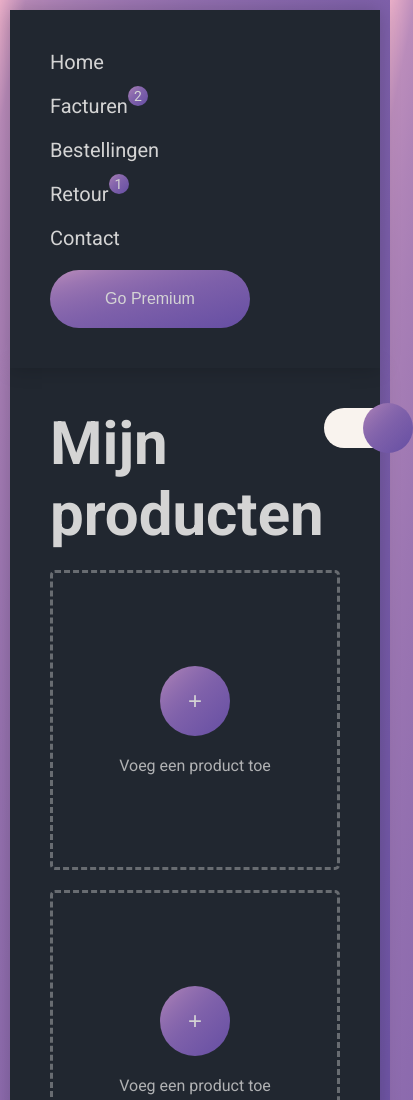
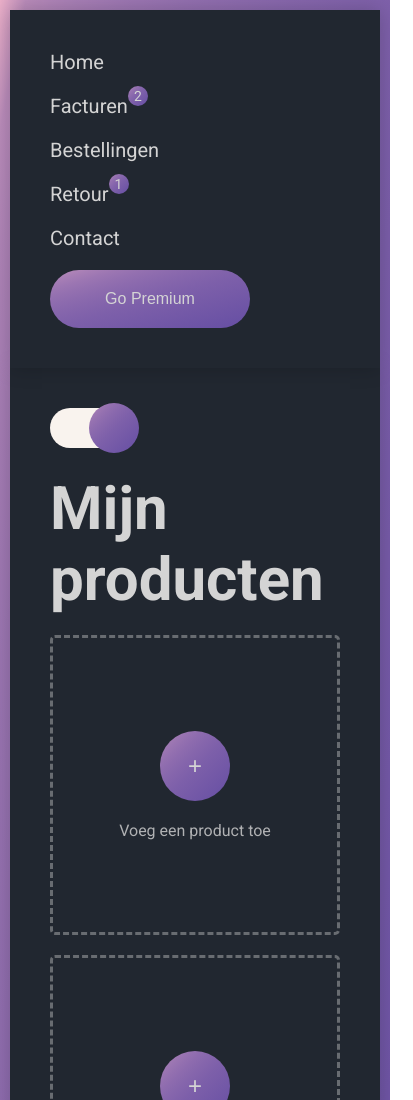
Before and after one commit to Jeroen-TheCodingFactory/darkmode, a plain HTML site: page index.html in a window 390 px wide. Shown: the top 1100 px of the page, 413 px wide, since content can reach past the window. Drawn offline with Linux system fonts and the light colour scheme.

Commit message:
added some responsiveness

```diff
--- a/css/style.css
+++ b/css/style.css
@@ -215,3 +215,10 @@ h1{
         flex-grow: 1;
     }
 }
+
+@media screen and (max-width: 37.5rem) {
+    header{
+        flex-direction: column-reverse;
+        gap:2rem;
+    }
+}
```
